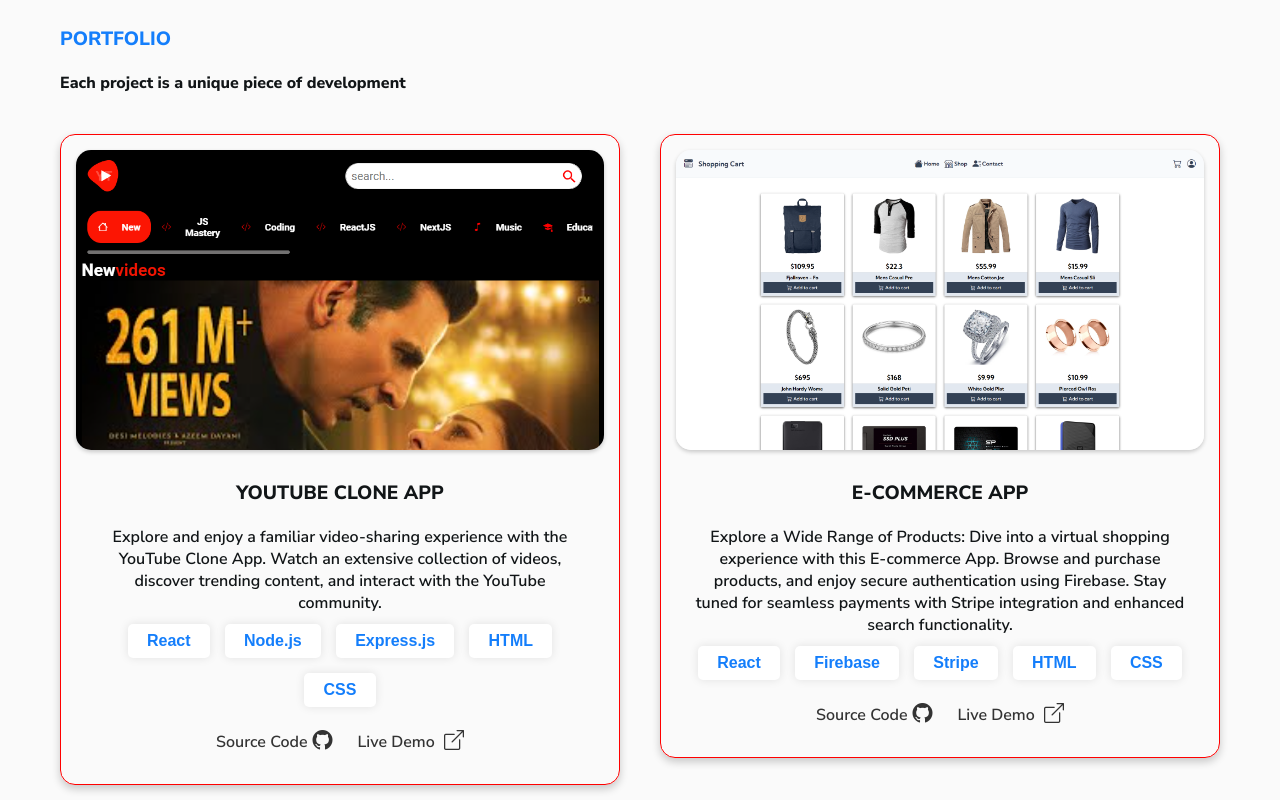
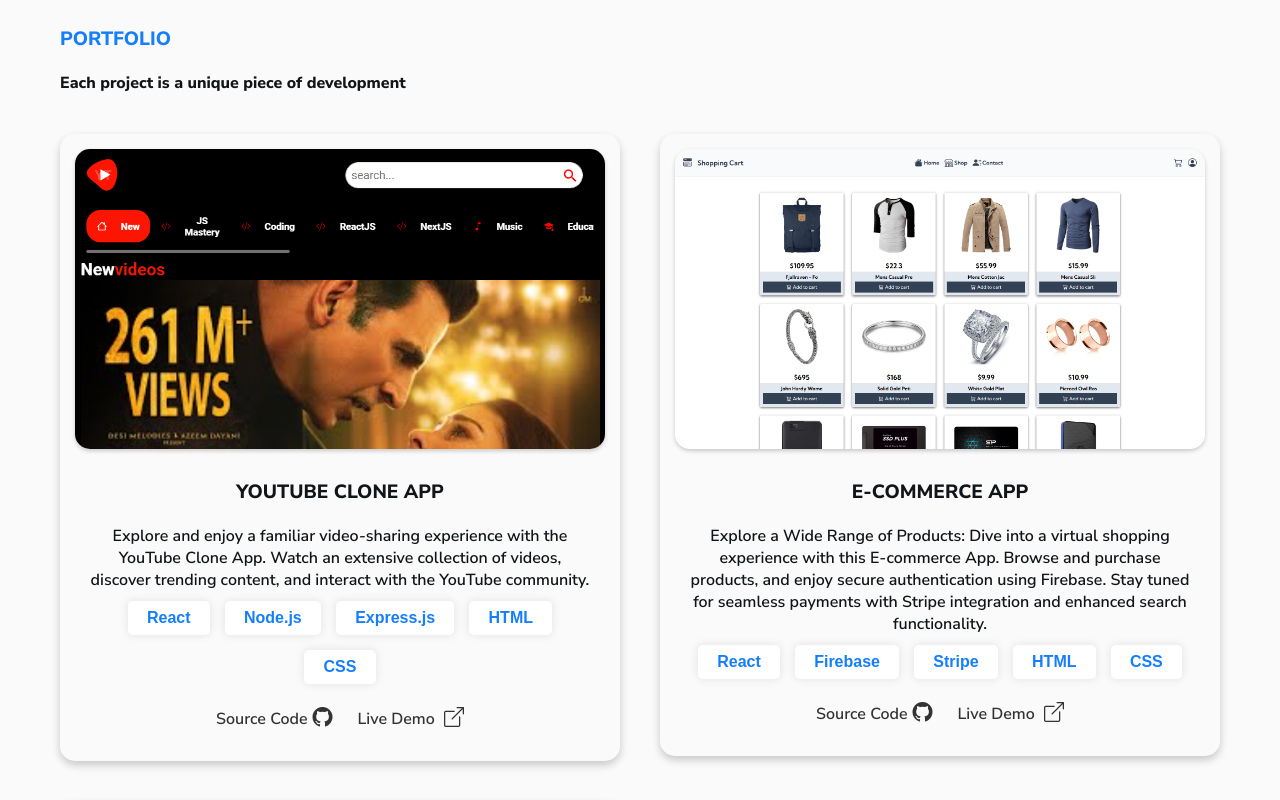
Before and after one commit to DeeFromNextDoor/portfolio, a React (Vite) app: page / in a window 1280 px wide. Shown: the part 1220-2020 px from the top of the page. Built offline with nearby package versions, Linux system fonts and the light colour scheme.

Commit message:
removed unnecesary lines of code

```diff
--- a/src/components/projects/Projects.css
+++ b/src/components/projects/Projects.css
@@ -29,7 +29,6 @@
   overflow: hidden;
   box-shadow: 0 4px 8px rgba(0, 0, 0, 0.2);
   height: fit-content;
-  border: 1px solid red;
 }
 
 .project .image_wrapper {
@@ -54,7 +53,6 @@
 
 .project_texts {
   flex: 1;
-  /* width: 40%; */
   padding: 15px;
   text-align: center;
 }
```
